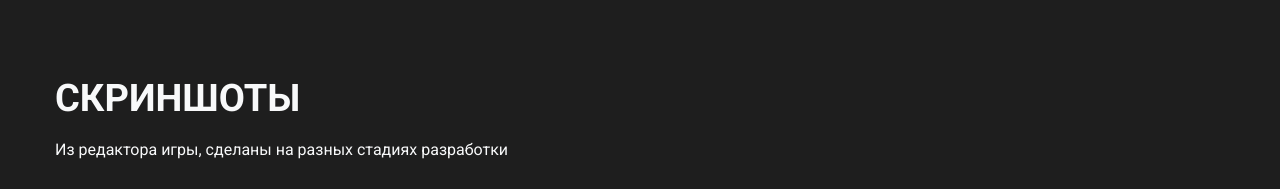
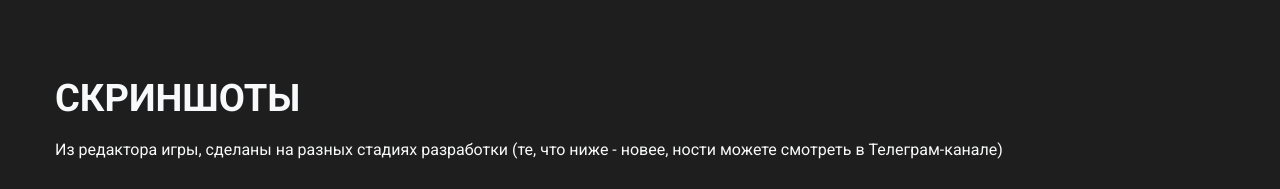
Before and after one commit to grchhrmc/grchhrmc.github.io, a plain HTML site: page index.html in a window 1280 px wide. Shown: the part 1300-1489 px from the top of the page. Drawn offline with Linux system fonts and the light colour scheme.

Commit message:
Update index.html

```diff
--- a/index.html
+++ b/index.html
@@ -61,7 +61,7 @@
         <section id="screenshots" class="screenshots-section">
             <div class="container">
                 <h2 style="font-size: 38px;">СКРИНШОТЫ</h2>
-                <p>Из редактора игры, сделаны на разных стадиях разработки</p>
+                <p>Из редактора игры, сделаны на разных стадиях разработки (те, что ниже - новее, ности можете смотреть в <a href="https://t.me/grchhrmc">Телеграм-канале</a>)</p>
                 <div class="screenshot-gallery">
                     <a href="img/1.png"><div class="screenshot" style="background-image: url('img/1.png')"></div></a>
                     <a href="img/2.png"><div class="screenshot" style="background-image: url('img/2.png')"></div></a>
```
